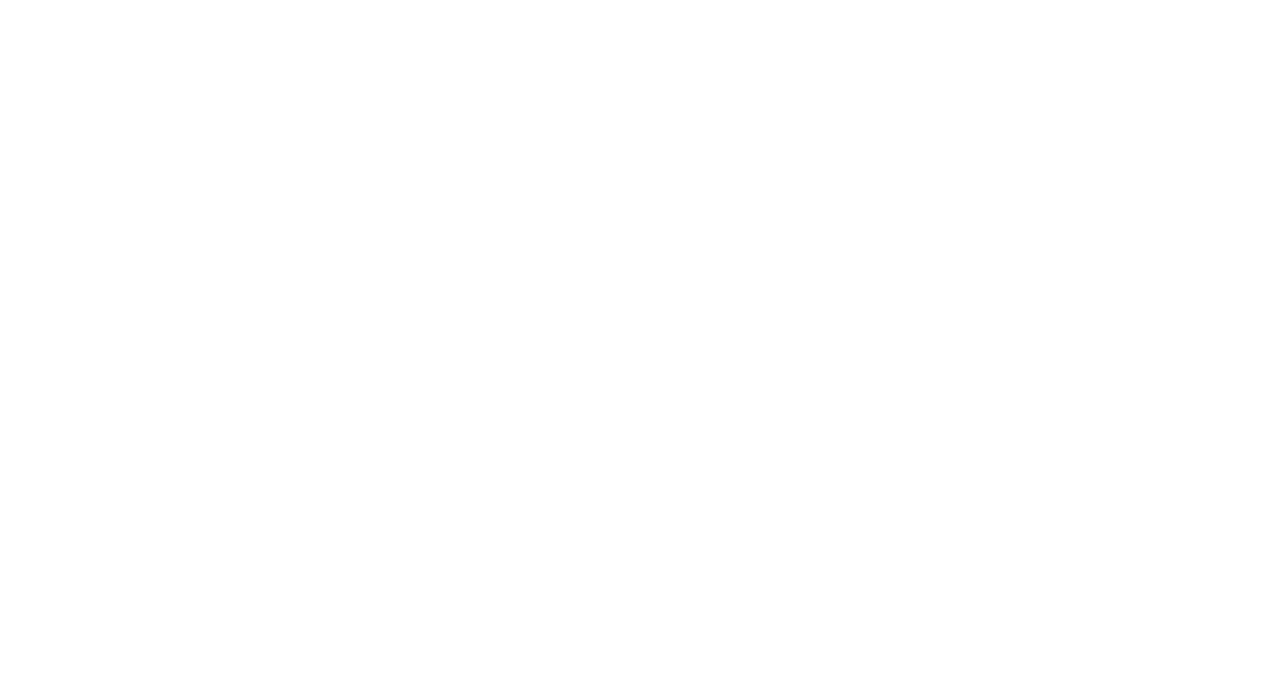
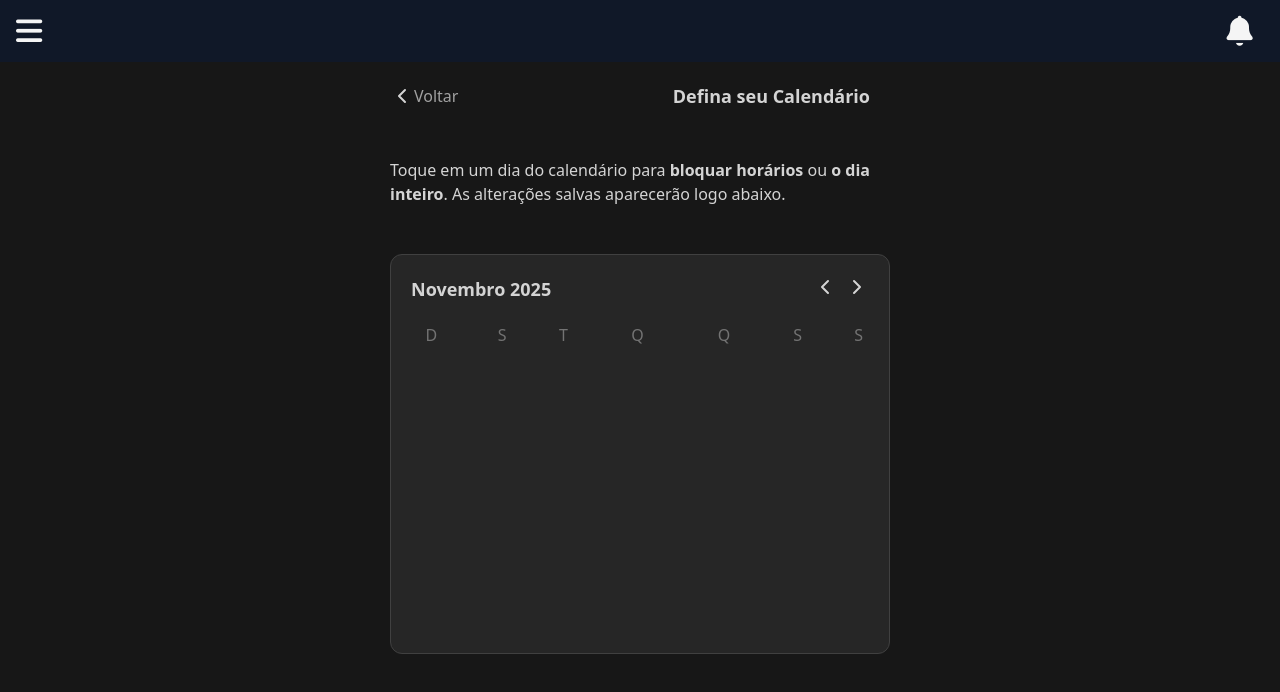
Before and after one commit to fe-lipejs/automacao-rf, a React (Vite) app: page /admin/agenda/calendario in a window 1280 px wide. Before the commit this address had no page. Shown: the top 692 px of the page. Built offline with nearby package versions, Linux system fonts and the light colour scheme.

Commit message:
criando calendario

```diff
--- a/src/App.jsx
+++ b/src/App.jsx
@@ -5,11 +5,18 @@ import
 // Layout Menu User
 MenuUser from './layout/menuUser'
 
-// Paginas Admin
-import AdminAgenda from './pages/admin/agenda'
+//#Paginas Admin
 import Dasbhboard from './pages/admin/dashboard'
 import Servico from './pages/admin/servico';
 import Perfil from './pages/admin/perfil';
+
+//Paginas Admin/Agenda:
+import AdminAgenda from './pages/admin/agenda/agenda'
+import AdminAgendaJornada from './pages/admin/agenda/jornada'
+import AdminAgendaCalendario from './pages/admin/agenda/calendario'
+
+
+
 // Paginas Usuario
 import Home from './pages/home'
 import Cadastro from './pages/cadastro'
@@ -30,9 +37,12 @@ function App() {
         {/* Rotas admin */}
         <Route element={<MenuUser />}>
           <Route path="/admin/dashboard" element={<Dasbhboard />} />
-          <Route path="/admin/agenda" element={<AdminAgenda />} />
           <Route path="/admin/servico" element={<Servico/>}/>
           <Route path="/admin/perfil" element={<Perfil/>}/>
+          <Route path="/admin/agenda" element={<AdminAgenda />} />
+          <Route path="/admin/agenda/jornada" element={<AdminAgendaJornada />} />
+          <Route path="/admin/agenda/calendario" element={<AdminAgendaCalendario />} />
+
         </Route>
       </Routes>
     </BrowserRouter>
--- a/src/index.css
+++ b/src/index.css
@@ -6,7 +6,23 @@ html, body, #root {
   width: 100%;
   margin: 0;
   padding: 0;
-  /* background-color: #171717;  */
+  background-color: #171717;
+  color: #d4d4d4;
+}
+.containerRes{
+  width: 90vw;
+  max-width: 500px;
+}
+.allCenterHorizon{
+  display: flex;
+  justify-content: center;
+  align-items: center;
+}
+.allCenterVertical{
+  display: flex;
+  flex-direction: column;
+  justify-content: center;
+  align-items: center;
 }
 /* Esconde a scrollbar em todos os navegadores */
 .scrollbar-hide::-webkit-scrollbar {
--- a/src/pages/admin/agenda.jsx
+++ b/src/pages/admin/agenda/agenda.jsx
@@ -1,8 +1,8 @@
 import React, { useState } from "react";
 import { useNavigate } from "react-router-dom"
-import AgendaPadrao from "../../components/agenda/agendaPadrao";
-import AgendaPersonalizada from "../../components/agenda/agendaPersonalizada";
-import { ChevronDown, ChevronUp, ChevronLeft, Clock, Calendar } from "lucide-react";
+import AgendaPadrao from "../../../components/agenda/agendaPadrao";
+import AgendaPersonalizada from "../../../components/agenda/agendaPersonalizada";
+import { Pen, ChevronDown, ChevronUp, ChevronLeft, Clock, Calendar } from "lucide-react";
 
 function Agenda() {
     const navegar = useNavigate();
@@ -36,16 +36,17 @@ function Agenda() {
                                     <span className="text-[10px]">Dias e horários configurados</span>
                                 </div>
                             </div>
-                            {
-                                abrirMenu === true ?
-                                    <ChevronUp onClick={() => setAbrirMenu(!abrirMenu)} />
-                                    :
-                                    <ChevronDown onClick={() => setAbrirMenu(!abrirMenu)} />
-
-
+                            {abrirMenu === true ?
+                                <ChevronUp onClick={() => setAbrirMenu(!abrirMenu)} />
+                                :
+                                <ChevronDown onClick={() => setAbrirMenu(!abrirMenu)} />
                             }
                         </div>
                         <div className={`${abrirMenu === false ? "h-0 mx-50" : "h-30 m-5"} informacoes bg-neutral-700 rounded-lg transition-all duration-500`}></div>
+                        <div onClick={() => (navegar("calendario"))}
+                            className={`${abrirMenu === false ? "opacity-0 h-0 mx-40" : "h-14 m-5"} mt-0 informacoes flex items-center justify-center bg-[#0B0B0C]  active:bg-neutral-800 rounded-lg transition-all duration-500 `}>
+                            <Pen className="h-4.5 mr-1"/><span className="font-semibold text-neutral-300">Editar Jornada</span>
+                        </div>
                     </div>
 
 
--- /dev/null
+++ b/src/pages/admin/agenda/calendario.jsx
@@ -0,0 +1,61 @@
+import { useNavigate } from "react-router-dom"
+import { Pen, ChevronDown, ChevronUp, ChevronLeft, ChevronRight, Clock, Calendar } from "lucide-react";
+
+
+export default function AdminAgendaCalendario() {
+    const navegar = useNavigate();
+    return (
+        <div>
+            <div>
+
+                <div className="text-neutral-300  h-screen">
+
+                    {/* Container Geral */}
+                    <div className=" flex flex-col items-center w-full h-full bg-neutral-900 p-5">
+                        {/* TITULO PAGINA */}
+                        <div className="containerRes flex justify-between items-center">
+                            <div
+                                onClick={() => (navegar("/admin/agenda"))}
+                                className="flex items-center justify-center cursor-pointer">
+                                <ChevronLeft className="text-neutral-00" />
+                                <span className="text-neutral-400">Voltar</span>
+                            </div>
+                            <span className="mx-5 font-semibold text-lg text-right">Defina seu Calendário</span>
+                        </div>
+                        <br /><br />
+                        <div className="containerRes flex justify-between items-center">
+                            <span>Toque em um dia do calendário para <strong>bloquar horários</strong> ou
+                                <strong> o dia inteiro</strong>. As alterações salvas aparecerão logo abaixo.</span>
+                        </div>
+                        <br /><br />
+                        <div className="containerRes flex flex-col bg-neutral-800 rounded-xl h-100 w-80 border border-neutral-700">
+                            {/* Calendário Título */}
+                            <div className="flex justify-between p-5">
+                                <div>
+                                    <span className="font-semibold text-lg">Novembro </span>
+                                    <span className="font-semibold text-lg">2025</span>
+                                </div>
+                                <div className="flex ">
+                                    <ChevronLeft className="cursor-pointer mr-2" />
+                                    <ChevronRight className="cursor-pointer" />
+                                </div>
+                            </div>
+                            <table>
+                                <thead >
+                                    {["D","S","T","Q","Q","S","S"].map((dia) => (
+                                        <th className="font-normal text-neutral-500" key={dia}>{dia}</th>
+                                    ))}
+                                </thead>
+                                <tbody>
+
+                                </tbody>
+                            </table>
+
+                        </div>
+
+                    </div>
+                </div>
+            </div>
+        </div>
+    )
+}
--- /dev/null
+++ b/src/pages/admin/agenda/jornada.jsx
@@ -0,0 +1,7 @@
+export default function AdminAgendaJornada(){
+    return (
+        <div>
+            <div>TESTE JORNADA</div>
+        </div>
+    )
+}
```
